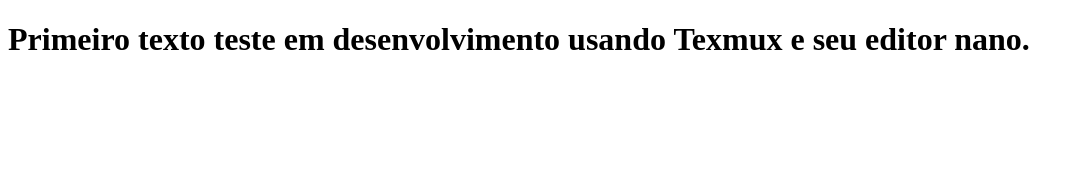
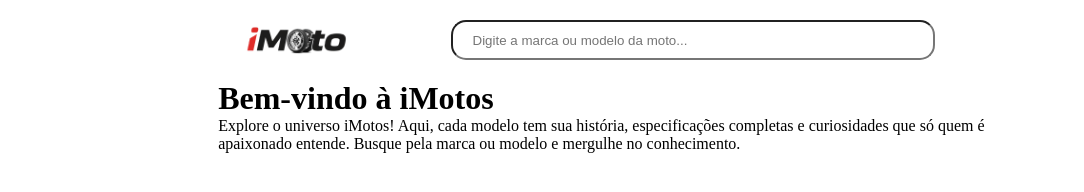
Before and after one commit to Daniellz8/iMoto, a plain HTML site: page public/index.html in a window 1280 px wide. Shown: the whole page, without its empty margins (0-1084 px from the left). Drawn offline with Linux system fonts and the light colour scheme.

Commit message:
Refactor code structure for improved readability and maintainability

```diff
--- a/public/assets/css/main.css
+++ b/public/assets/css/main.css
@@ -0,0 +1,35 @@
+/* Config global */
+
+*  {
+    margin: 0px 4%;
+    padding: 0px;
+    box-sizing: border-box;
+}
+
+/* Topo */
+
+.topo {
+    display: flex;
+    justify-content: left;
+    align-items: center;
+    padding: 20px;
+}
+
+img {
+    width: 14%;
+}
+
+.barraDePesquisa {
+    display: flex;
+    justify-content: center;
+    align-items: center;
+    width: 60%;
+    height: 40px;
+}
+
+.estiloBarra {
+    width: 100%;
+    height: 100%;
+    border-radius: 15px;
+    padding: 0px 20px;
+}
--- a/public/index.html
+++ b/public/index.html
@@ -2,12 +2,33 @@
 <html lang="pt-br">
 
 <head>
-<meta charset="UTF-8"/>
-<title>iMotos</title>
+    <meta charset="UTF-8" />
+    <meta name="viewport" content="width=device-width, initial-scale=1.0" />
+    <link rel="stylesheet" href="assets/css/main.css" />
+    <title>iMotos</title>
 </head>
 
 <body>
-<h1>Primeiro texto teste em desenvolvimento usando Texmux e seu editor nano.</h1>
+
+    <header>
+        <div class="topo">
+            <img src="assets/img/logo.png" class="logo" alt="Logo da iMotos" />
+            <form class="barraDePesquisa">
+                <input type="text" class="estiloBarra" id="pesquisa" name="pesquisa" placeholder="Digite a marca ou modelo da moto..." title="" />
+            </form>
+        </div>
+    </header>
+
+    <div class="home">
+        <div class="mensagemBoasVindas">
+            <h1>Bem-vindo à iMotos</h1>
+            <p>Explore o universo iMotos! Aqui, cada modelo tem sua história, especificações completas e curiosidades que só quem é
+            apaixonado entende. Busque pela marca ou modelo e mergulhe no conhecimento.
+            </p>
+        </div>
+        <div class="imagemHome">
+            <img src="" />
+
 </body>
 
 <html>
```
Also changed, not shown: public/assets/img/logo.png (added), 3 other files.
